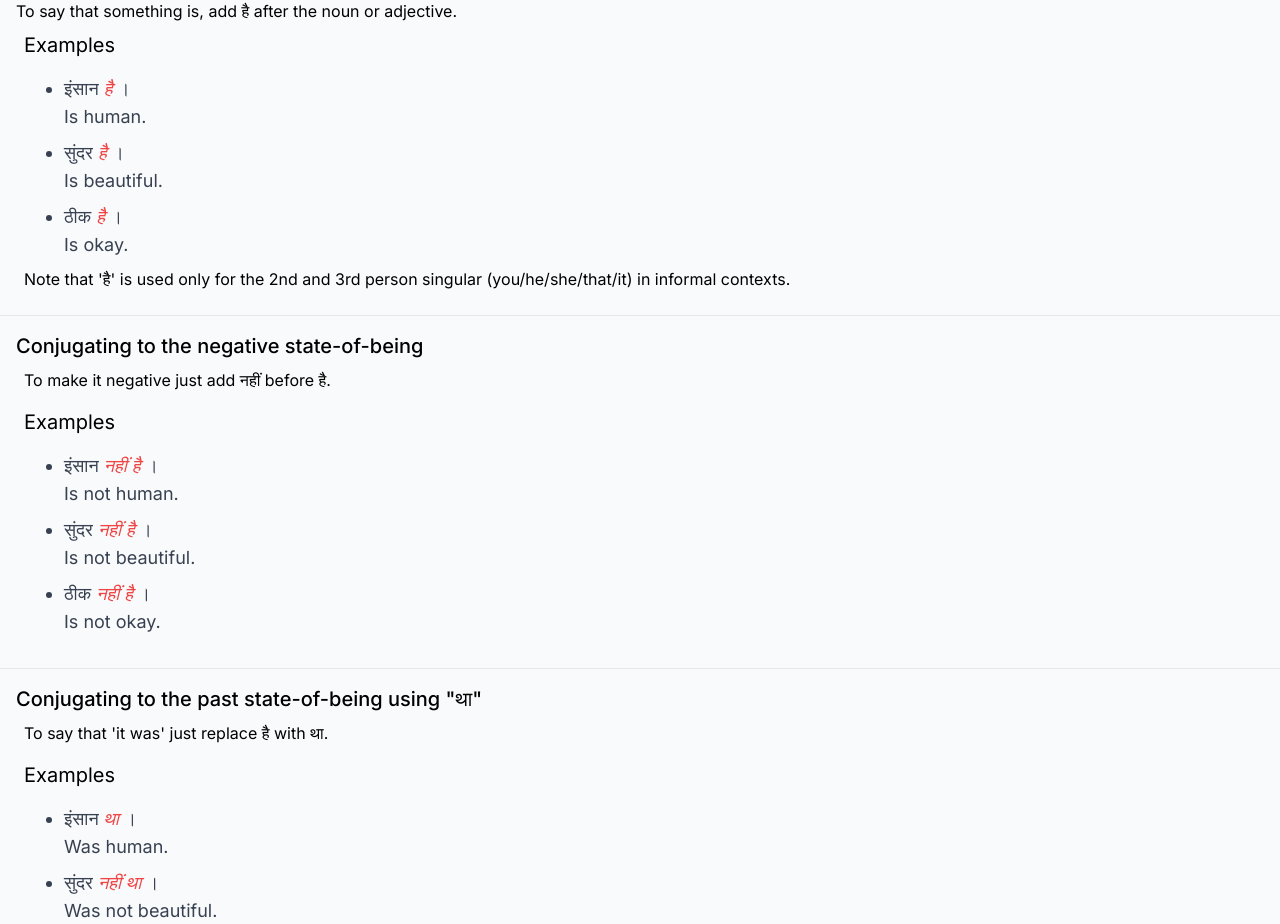
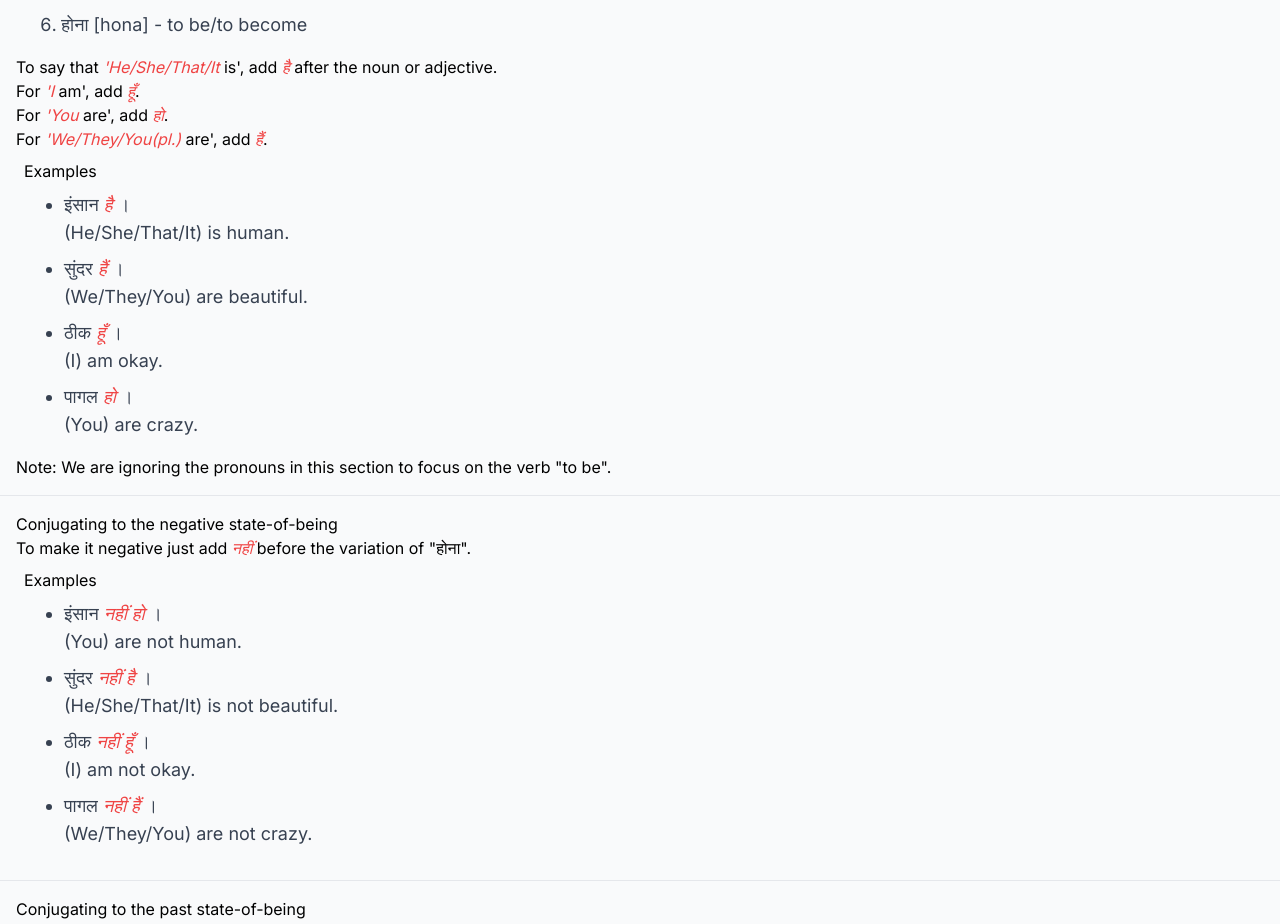
Before and after one commit to pnaruka/learn_hindi, a Next.js app: page /learn/grammar/stateofbeing in a window 1280 px wide. Shown: the part 318-1242 px from the top of the page. Built offline with nearby package versions, Linux system fonts and the light colour scheme.

Commit message:
edit content and adjust styles for rules and notes

```diff
--- a/src/app/learn/grammar/stateofbeing/page.js
+++ b/src/app/learn/grammar/stateofbeing/page.js
@@ -1,51 +1,63 @@
+
 import ExampleList from "@/app/_components/ExampleList"
 import VocabList from "@/app/_components/VocabList"
 
 const StateOfBeing = () => {
-    const vocabulary = ["इंसान [insaan] - human", "सुंदर [sundar] - beautiful", "ठीक [theek] - okay/alright", "नहीं [nahin] - no/not"]
-    const presentPosEg = [{sentence: <><span title="insaan - human" className="popup">इंसान</span> <em>है</em> ।</>, translation:"Is human."},
-        {sentence: <><span title="sundar - beautiful" className="popup">सुंदर</span> <em>है</em> ।</>, translation:"Is beautiful."},
-        {sentence: <><span title="theek - okay/alright" className="popup">ठीक</span> <em>है</em> ।</>, translation:"Is okay."}
+    const vocabulary = ["इंसान [insaan] - human", "सुंदर [sundar] - beautiful", "ठीक [theek] - okay/alright","पागल [paagal] - crazy/mad", "नहीं [nahin] - no/not","होना [hona] - to be/to become"]
+    const presentPosEg = [{sentence: <><span title="insaan - human" className="popup">इंसान</span> <em>है</em> ।</>, translation:"(He/She/That/It) is human."},
+        {sentence: <><span title="sundar - beautiful" className="popup">सुंदर</span> <em>हैं</em> ।</>, translation:"(We/They/You) are beautiful."},
+        {sentence: <><span title="theek - okay/alright" className="popup">ठीक</span> <em>हूँ</em> ।</>, translation:"(I) am okay."},
+        {sentence: <><span title="paagal - crazy/mad" className="popup">पागल</span> <em>हो</em> ।</>, translation:"(You) are crazy."}
     ]
-    const presentNegEg = [{sentence: <><span title="insaan - human" className="popup">इंसान</span> <em>नहीं है</em> ।</>, translation:"Is not human."},
-        {sentence: <><span title="sundar - beautiful" className="popup">सुंदर</span> <em>नहीं है</em> ।</>, translation:"Is not beautiful."},
-        {sentence: <><span title="theek - okay/alright" className="popup">ठीक</span> <em>नहीं है</em> ।</>, translation:"Is not okay."}
+    const presentNegEg = [{sentence: <><span title="insaan - human" className="popup">इंसान</span> <em>नहीं हो</em> ।</>, translation:"(You) are not human."},
+        {sentence: <><span title="sundar - beautiful" className="popup">सुंदर</span> <em>नहीं है</em> ।</>, translation:"(He/She/That/It) is not beautiful."},
+        {sentence: <><span title="theek - okay/alright" className="popup">ठीक</span> <em>नहीं हूँ</em> ।</>, translation:"(I) am not okay."},
+        {sentence: <><span title="paagal - crazy/mad" className="popup">पागल</span> <em>नहीं हैं</em> ।</>, translation:"(We/They/You) are not crazy."}
     ]
-    const pastEg = [{sentence: <><span title="insaan - human" className="popup">इंसान</span> <em>था</em> ।</>, translation:"Was human."},
-        {sentence: <><span title="sundar - beautiful" className="popup">सुंदर</span> <em>नहीं था</em> ।</>, translation:"Was not beautiful."},
-        {sentence: <><span title="theek - okay/alright" className="popup">ठीक</span> <em>था</em> ।</>, translation:"Was okay."}
+    const pastEg = [{sentence: <><span title="insaan - human" className="popup">इंसान</span> <em>था</em> ।</>, translation:"I/He/It/That (m.) was human."},
+        {sentence: <><span title="sundar - beautiful" className="popup">सुंदर</span> <em>नहीं थी</em> ।</>, translation:"I/She/It/That (f.) was not beautiful."},
+        {sentence: <><span title="theek - okay/alright" className="popup">ठीक</span> <em>थे</em> ।</>, translation:"We/They/You (m.) were okay."},
+        {sentence: <><span title="paagal - crazy/mad" className="popup">पागल</span> <em>नहीं थीं</em> ।</>, translation:"(We/They/You) (f.) were not crazy."}
     ]
     return (
-        <div className="main-body container">
+        <div className="page-body">
             <h1 className="page-heading">Expressing state-of-being</h1>
             <div className="present-positive section">
-                <h3 className="sub-heading">Declaring something is so and so using "है"</h3>
+                <h3 className="section-heading">Expressing "to be" with different conjugations of verb "होना"</h3>
             <div className="vocab sub-section">
-                <h4 className="vocab-head tool-heading">Vocabulary</h4>
+                <h4 className="vocab-head sub-section-heading">Vocabulary</h4>
                     <VocabList className="vocab-body" items={vocabulary} />
             </div>
-            <div className="explanation">
-                <p>To say that something is, add है after the noun or adjective.</p>
+            <div className="rules">
+                <p>To say that <em>'He/She/That/It</em> is', add <em>है</em> after the noun or adjective.</p>
+                <p>For <em>'I</em> am', add <em>हूँ</em>.</p>
+                <p>For <em>'You</em> are', add <em>हो</em>.</p>
+                <p>For <em>'We/They/You(pl.)</em> are', add <em>हैं</em>.</p>
             </div>
             <div className="examples sub-section">
-                <h4 className="examples-head tool-heading">Examples</h4>
+                <h4 className="examples-head sub-section-heading">Examples</h4>
                 <ExampleList className="examples-body" items={presentPosEg} />
-                <div>Note that 'है' is used only for the 2nd and 3rd person singular (you/he/she/that/it) in informal contexts.</div>
             </div>
+            <div className="note-sec">Note: We are ignoring the pronouns in this section to focus on the verb "to be".</div>
             </div>
             <div className="present-negative section">
-                <h3 className="sub-heading">Conjugating to the negative state-of-being</h3>
-                <div className="explanation m-2"> To make it negative just add नहीं before है.</div>
+                <h3 className="section-heading">Conjugating to the negative state-of-being</h3>
+                <div className="rules"> To make it negative just add <em>नहीं</em> before the variation of "होना".</div>
             <div className="examples sub-section">
-                <h4 className="examples-head tool-heading">Examples</h4>
+                <h4 className="examples-head sub-section-heading">Examples</h4>
                 <ExampleList className="examples-body" items={presentNegEg} />
             </div>
             </div>
             <div className="past section">
-                <h3 className="sub-heading">Conjugating to the past state-of-being using "था"</h3>
-            <div className="explanation m-2"> To say that 'it was' just replace है with था. </div>
+                <h3 className="section-heading">Conjugating to the past state-of-being</h3>
+            <div className="rules">
+                <p>To say that <em>'I/He/It/That (m.)</em> was', add <em>था</em>.</p>
+                <p>For <em>'I/She/It/That (f.)</em> was', add <em>थी</em>.</p>
+                <p>For <em>'We/They/You(pl.)/You (m.)</em> were', add <em>थे</em>.</p>
+                <p>For <em>'We/They/You(pl.)/You (f.)</em> were', add <em>थीं</em>.</p>
+            </div>
             <div className="examples sub-section">
-                <h4 className="examples-head tool-heading">Examples</h4>
+                <h4 className="examples-head sub-section-heading">Examples</h4>
                 <ExampleList className="examples-body" items={pastEg} />
             </div>
             </div>
```
